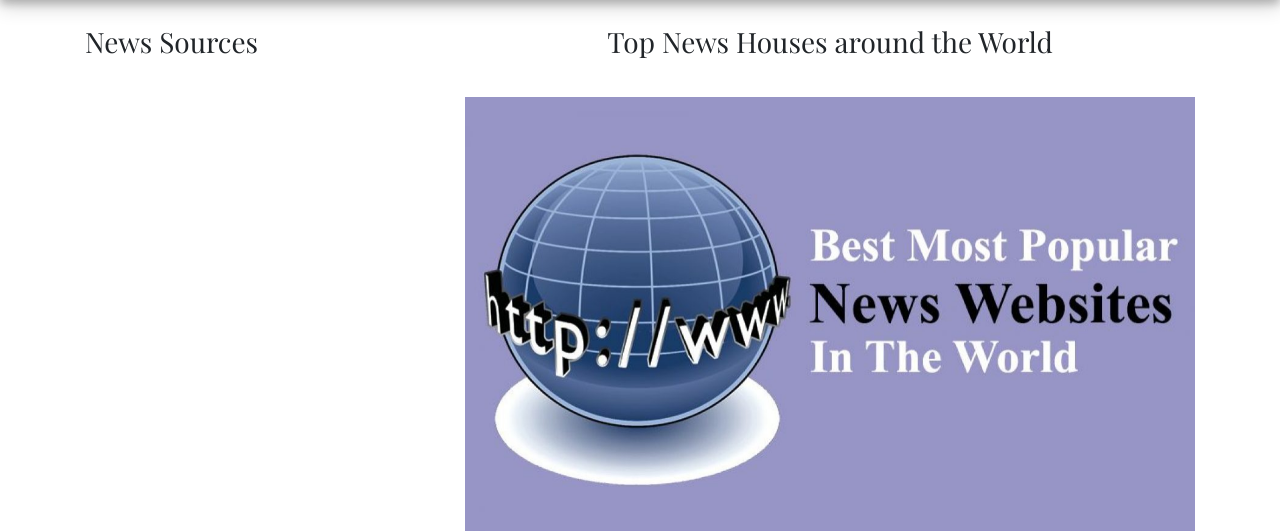
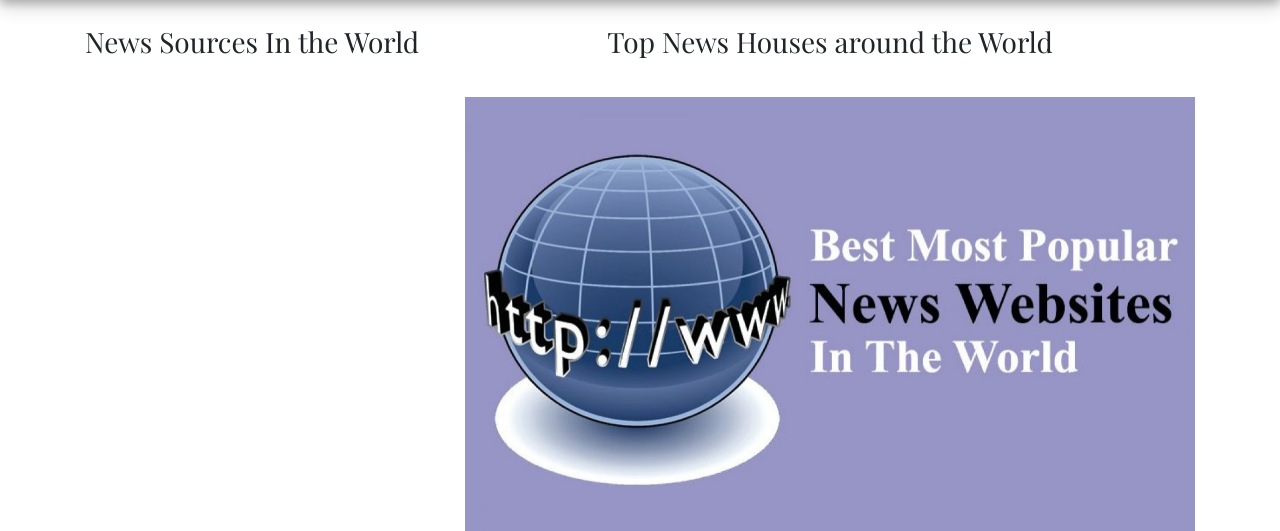
Before and after one commit to stephenndele/news, a Flask app: template app/templates/index.html in a window 1280 px wide. Shown: the part 61-592 px from the top of the page. Run offline with Flask 2, Linux system fonts and the light colour scheme; the template is opened without the code that fills it, so the values that code supplies are empty; some libraries are stand-ins or nearby versions.

Commit message:
deployment to heroku

```diff
--- a/app/templates/base.html
+++ b/app/templates/base.html
@@ -12,7 +12,7 @@
 
 <body>
     <nav class="navbar sticky-top bg-dark">
-        <div class="container navbr">
+        <div style="text-align: center;" class="container navbr">
             <a class="navbar-text" href="/">World Latest News Highlights </a>
         </div>
 
--- a/app/templates/index.html
+++ b/app/templates/index.html
@@ -22,7 +22,7 @@
         <div class="row">
             <div class="col-md-4">
                     <div class="list-group list-group-flush">
-                            <h3 class="News"> News Sources</h3>
+                            <h3 class="News"> News Sources In the World</h3>
                             <br>
                         {% for general_category in general %}
 
```
